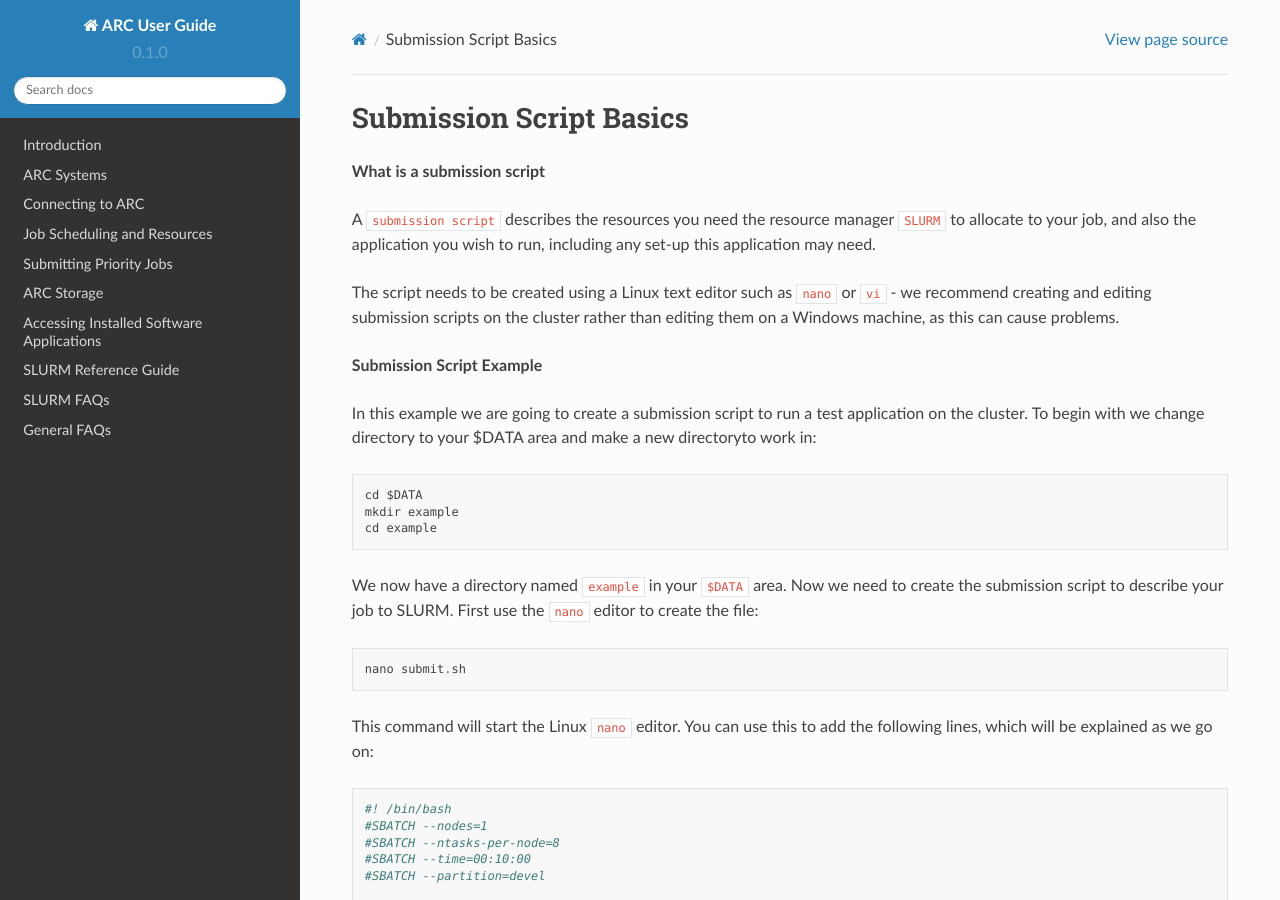
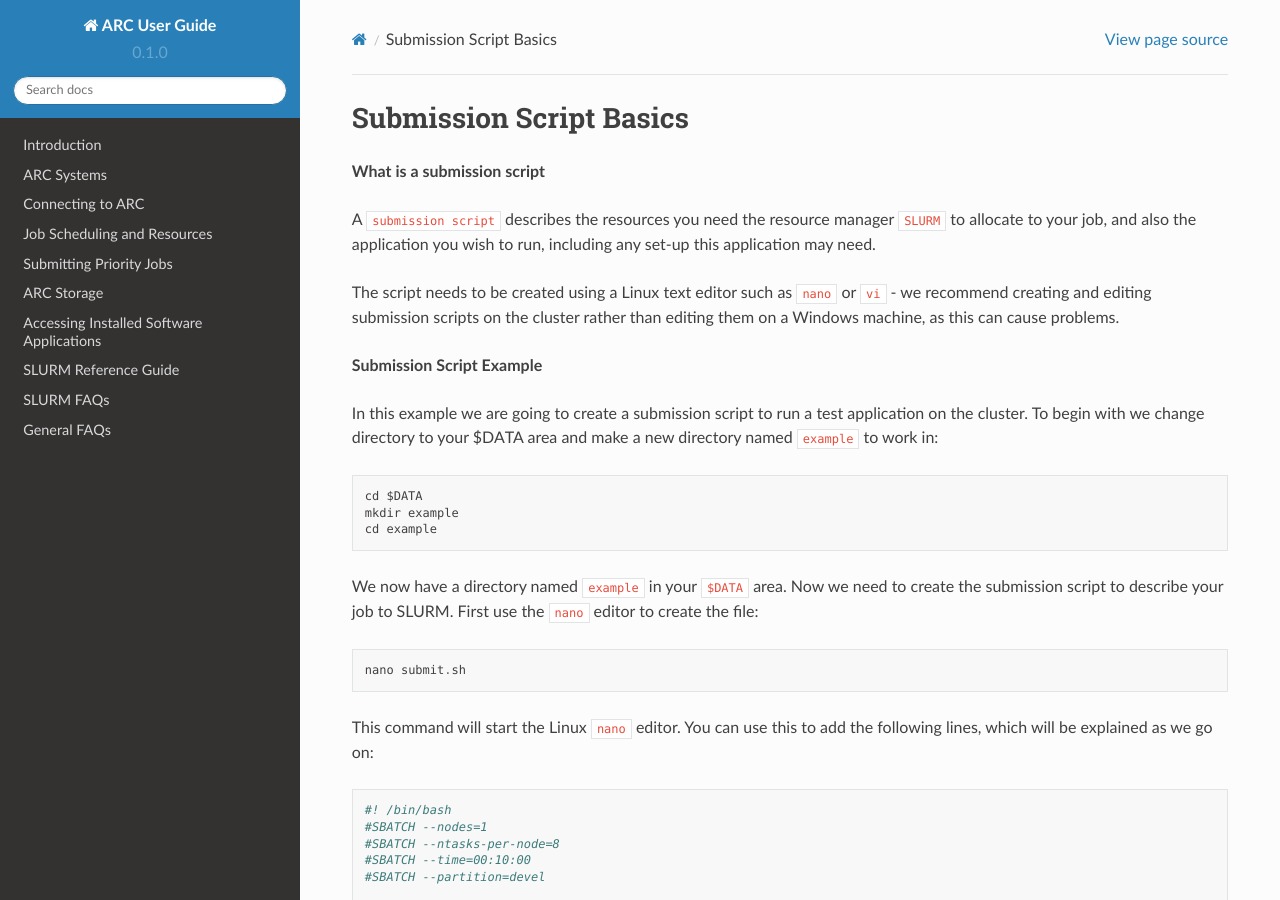
Before and after one commit to tina-friedrich/arc-user-guide, a Sphinx documentation site: the page built from docs/source/arc_scriptbasics.rst, in a window 1280 px wide and 900 px high. Built offline with Sphinx 7.4.7 and the Read the Docs theme 2.0.0, drawn with Linux system fonts in a browser that asks for light colours.

Commit message:
Update arc_scriptbasics.rst

```diff
--- a/docs/source/arc_scriptbasics.rst
+++ b/docs/source/arc_scriptbasics.rst
@@ -11,7 +11,7 @@ The script needs to be created using a Linux text editor such as ``nano`` or ``v
 
 **Submission Script Example**
 
-In this example we are going to create a submission script to run a test application on the cluster. To begin with we change directory to your $DATA area and make a new directoryto work in::
+In this example we are going to create a submission script to run a test application on the cluster. To begin with we change directory to your $DATA area and make a new directory named ``example`` to work in::
 
   cd $DATA
   mkdir example
```
